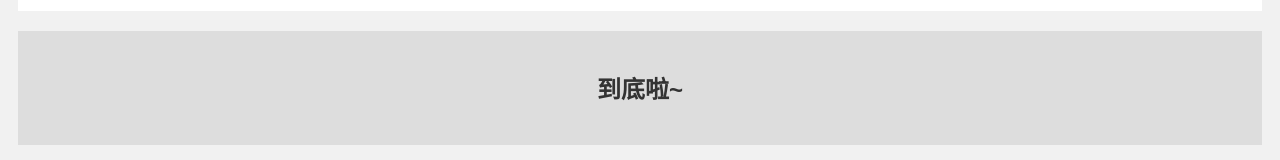
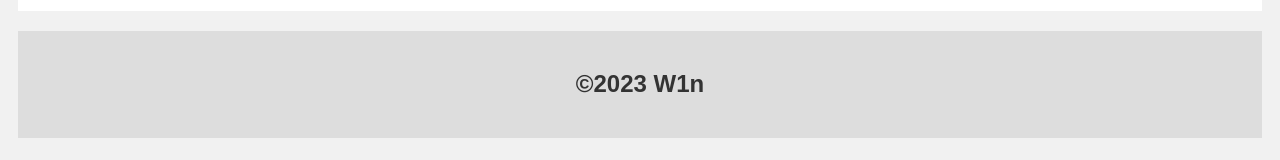
Before and after one commit to W1n114514/W1nWEB, a plain HTML site: page hello_2024.html in a window 1280 px wide. Shown: the part 1248-1408 px from the top of the page. Drawn offline with Linux system fonts and the light colour scheme.

Commit message:
Update hello_2024.html

```diff
--- a/hello_2024.html
+++ b/hello_2024.html
@@ -43,7 +43,7 @@
         </div>
 
     <div class="footer">
-        <h2>到底啦~</h2>
+        <h2>©2023 W1n</h2>
     </div>
 
 </body>
```
